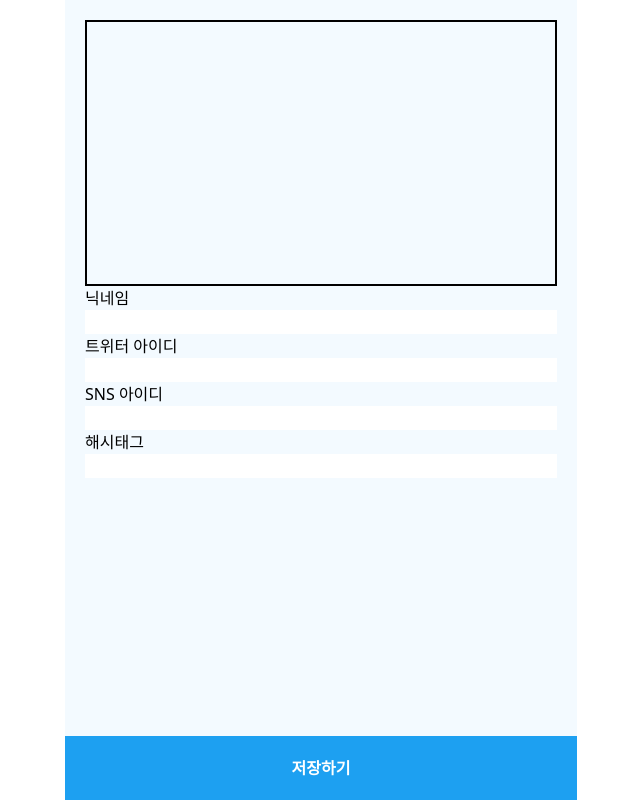
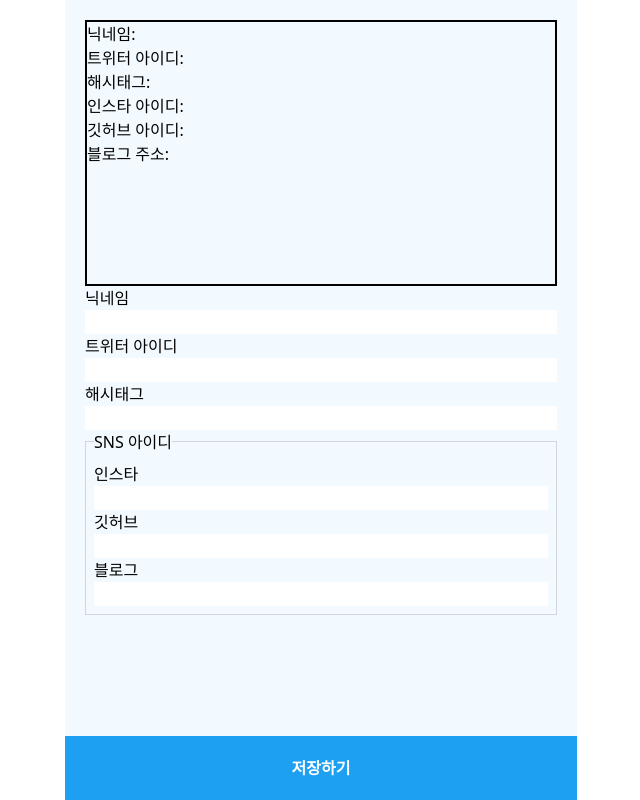
Before and after one commit to naramzik/twitter-namecard, a Next.js app: page /1/edit in a window 1280 px wide. Shown: the whole page, without its empty margins (319-959 px from the left). Built offline with nearby package versions, Linux system fonts and the light colour scheme.

Commit message:
feat: fieldset으로 sns 입력란 묶기

```diff
--- a/src/pages/[id]/edit/index.tsx
+++ b/src/pages/[id]/edit/index.tsx
@@ -5,7 +5,9 @@ import { useForm, SubmitHandler } from 'react-hook-form';
 type FormValues = {
   nickname: string;
   twitterId: string;
-  snsId: string;
+  instagramId: string;
+  githubId: string;
+  blogId: string;
   hashtag: string;
 };
 
@@ -13,7 +15,9 @@ const Page = () => {
   const [formData, setFormData] = useState<FormValues>({
     nickname: '',
     twitterId: '',
-    snsId: '',
+    instagramId: '',
+    githubId: '',
+    blogId: '',
     hashtag: '',
   });
 
@@ -26,7 +30,9 @@ const Page = () => {
     defaultValues: {
       nickname: '',
       twitterId: '',
-      snsId: '',
+      instagramId: '',
+      githubId: '',
+      blog: '',
       hashtag: '',
     },
   });
@@ -39,10 +45,12 @@ const Page = () => {
   return (
     <>
       <div className="border-2 border-black aspect-nameCard">
-        <div>{formData.nickname}</div>
-        <div>{formData.twitterId}</div>
-        <div>{formData.hashtag}</div>
-        <div>{formData.snsId}</div>
+        <div>닉네임: {formData.nickname}</div>
+        <div>트위터 아이디: {formData.twitterId}</div>
+        <div>해시태그: {formData.hashtag}</div>
+        <div>인스타 아이디: {formData.instagramId}</div>
+        <div>깃허브 아이디: {formData.githubId}</div>
+        <div>블로그 주소: {formData.blog}</div>
       </div>
       <form onSubmit={handleSubmit(onSubmit)} className="flex flex-col">
         <label>닉네임</label>
@@ -53,13 +61,19 @@ const Page = () => {
         <input {...register('twitterId', { required: true, maxLength: 10 })} />
         {errors.twitterId && requiredSentence}
 
-        <label>SNS 아이디</label>
-        <input {...register('snsId', { required: true, maxLength: 10 })} />
-        {errors.snsId && requiredSentence}
-
         <label>해시태그</label>
         <input {...register('hashtag', { required: true, maxLength: 10 })} />
         {errors.hashtag && requiredSentence}
+        <fieldset className="flex flex-col border border-solid border-gray-300 p-2">
+          <legend>SNS 아이디</legend>
+
+          <label>인스타</label>
+          <input {...register('instagramId', { required: false, maxLength: 10 })} />
+          <label>깃허브</label>
+          <input {...register('githubId', { required: false, maxLength: 10 })} />
+          <label>블로그</label>
+          <input {...register('blog', { required: false, maxLength: 10 })} />
+        </fieldset>
 
         <button type="submit" className="btm-nav btm-nav-md max-w-[512px] mx-auto z-20 bg-accent text-white font-bold">
           저장하기
```
